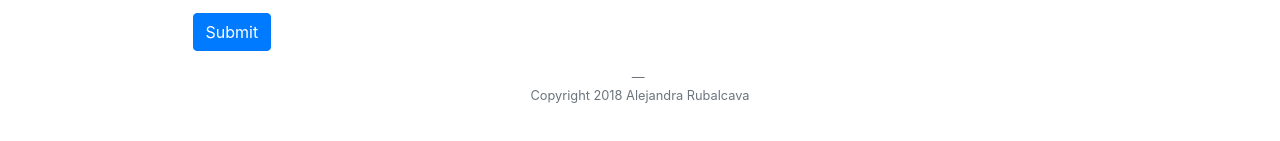
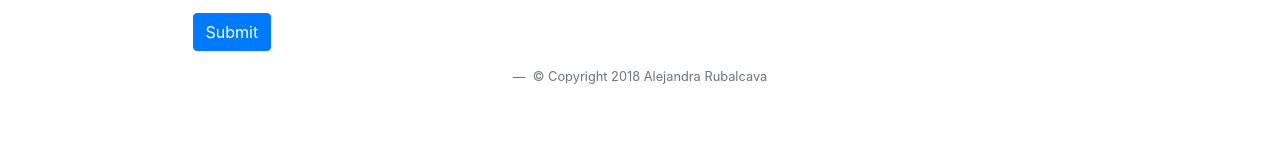
Before and after one commit to AlexRubes/Bootstrap-Portfolio, a plain HTML site: page contact.html in a window 1280 px wide. Shown: the part 213-354 px from the top of the page. Drawn offline with nearby package versions, Linux system fonts and the light colour scheme.

Commit message:
right side of index.html not working

```diff
--- a/contact.html
+++ b/contact.html
@@ -67,7 +67,7 @@
         </div>
     <!--footer-->
     <footer class="blockquote-footer text-center">
-        <p>Copyright 2018 Alejandra Rubalcava</p>
+        &copy; Copyright 2018 Alejandra Rubalcava
     </footer>
 </div>
     <!-- Optional JavaScript -->
```
Also changed, not shown: index.html (+2 -4 lines), portfolio.html (+1 -1 lines).
